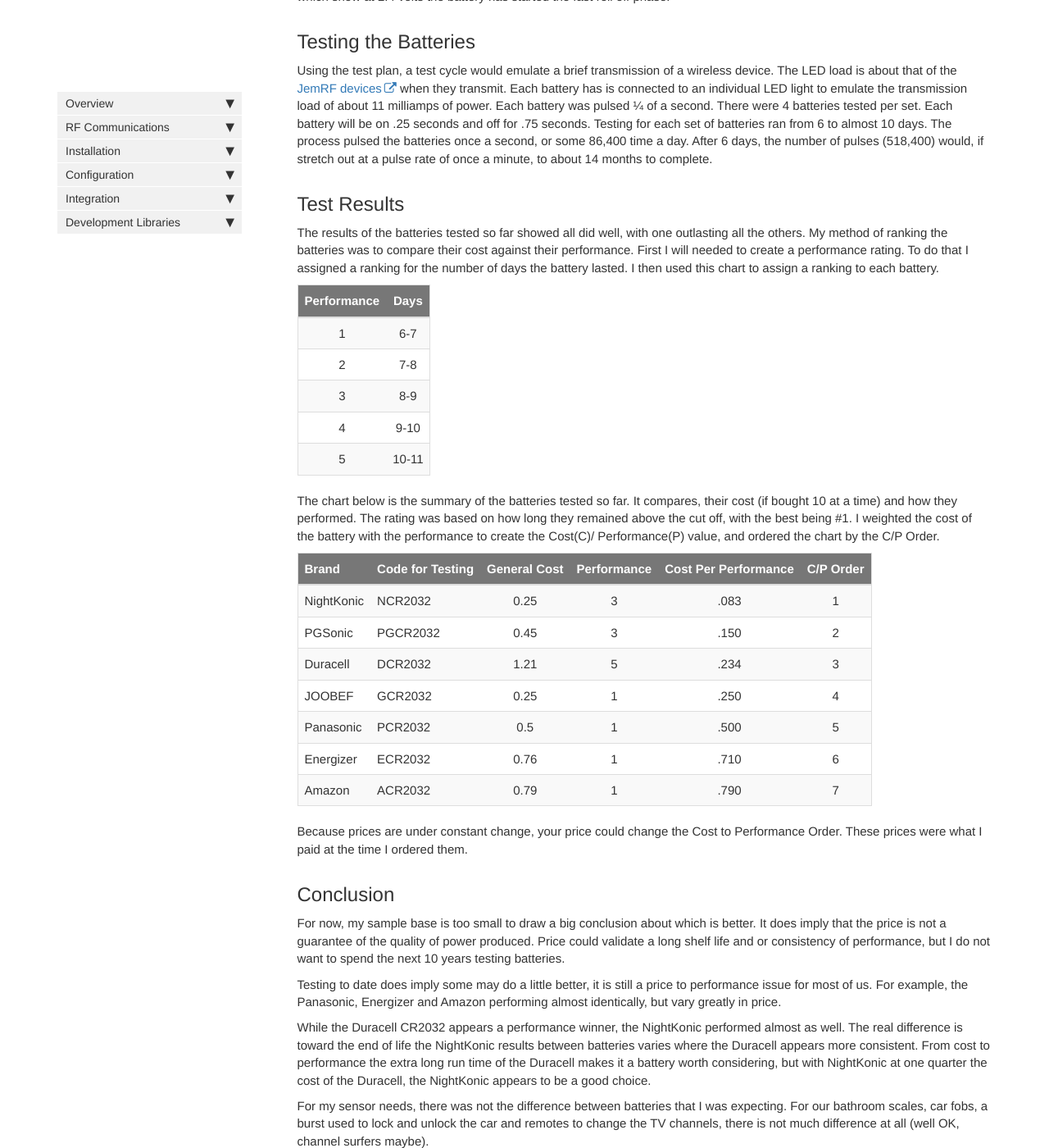
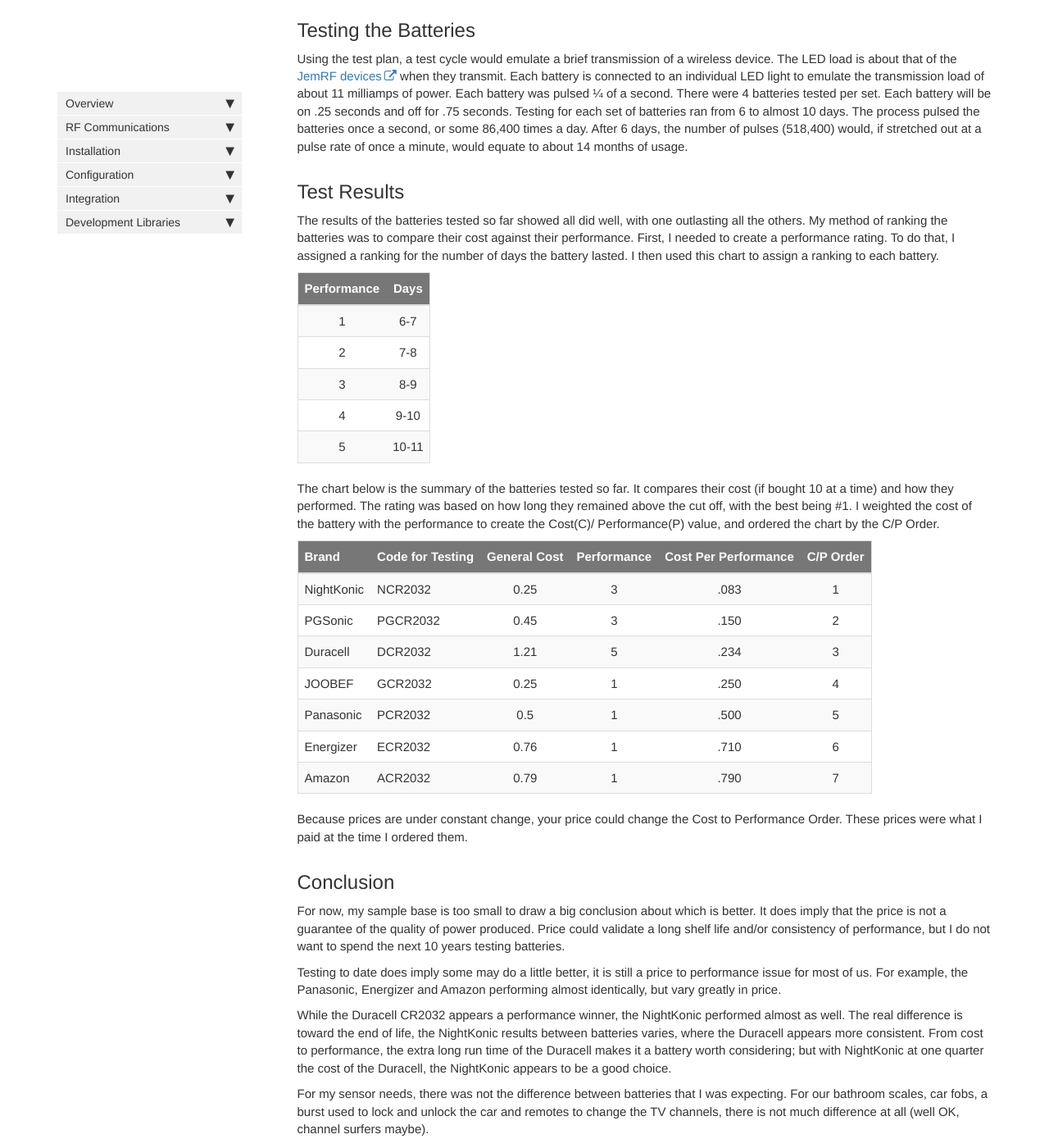
Before and after one commit to JemRF/RF-Documentation, a Jekyll site: the page built from pages/mydoc/cr2032_battery_testing.md, in a window 1280 px wide and 1400 px high, scrolled down 1339 px. Shown: the whole window at 82% size. Built offline with Jekyll 4.4.1, drawn with Linux system fonts in a browser that asks for light colours; comment, search, counter and statistics services are not loaded; some of the changed text lies outside the part shown.

Commit message:
JD-7 #comment gramer update and add graphic for test 6 #inwork

```diff
--- a/pages/mydoc/cr2032_battery_testing.md
+++ b/pages/mydoc/cr2032_battery_testing.md
@@ -25,12 +25,12 @@ I have also observed that a lithium battery will recover some when the load is r
 To better match real-world usage, the test conditions would need to be a load pulse, then a long rest and pulse again. To do that, we built a test rig to hold and test 4 CR2032 batteries. The testing was for each battery to turn on an LED for .25 seconds, one at a time, then repeat.  This cycle allowed each battery the same on and off time.  The off time being 3 times longer to allow for some battery recovery.
 The normal lithium CR2032 battery operates at 2.8 volts. So testing was run until the batteries were below 2.4 volts.  While batteries in many devices will still operate below 2.4 volts, I picked 2.4 volts based on manufacture data, which show at 2.4 volts the battery has started the fast roll off phase.
 ## Testing the Batteries
-Using the test plan, a test cycle would emulate a brief transmission of a wireless device.  The LED load is about that of the [JemRF devices](https://www.jemrf.com) when they transmit.  Each battery has is connected to an individual LED light to emulate the transmission load of about 11 milliamps of power. Each battery was pulsed ¼ of a second. There were 4 batteries tested per set.  Each battery will be on .25 seconds and off for .75 seconds.
-Testing for each set of batteries ran from 6 to almost 10 days.  The process pulsed the batteries once a second, or some 86,400 time a day.  After 6 days, the number of pulses (518,400) would, if stretch out at a pulse rate of once a minute, to about 14 months to complete.
+Using the test plan, a test cycle would emulate a brief transmission of a wireless device.  The LED load is about that of the [JemRF devices](https://www.jemrf.com) when they transmit.  Each battery is connected to an individual LED light to emulate the transmission load of about 11 milliamps of power. Each battery was pulsed ¼ of a second. There were 4 batteries tested per set.  Each battery will be on .25 seconds and off for .75 seconds.
+Testing for each set of batteries ran from 6 to almost 10 days.  The process pulsed the batteries once a second, or some 86,400 times a day.  After 6 days, the number of pulses (518,400) would, if stretched out at a pulse rate of once a minute, would equate to about 14 months of usage.
 
 ## Test Results
 The results of the batteries tested so far showed all did well, with one outlasting all the others. My method of ranking the batteries was to compare their cost against their performance.
-First I will needed to create a performance rating. To do that I assigned a ranking for the number of days the battery lasted. I then used this chart to assign a ranking to each battery.
+First, I needed to create a performance rating. To do that, I assigned a ranking for the number of days the battery lasted. I then used this chart to assign a ranking to each battery.
 
 |Performance|  Days  |
 |:----:|:------:|
@@ -40,7 +40,7 @@ First I will needed to create a performance rating. To do that I assigned a rank
 |    4   |  9-10  |
 |    5   |  10-11  |
 
- The chart below is the summary of the batteries tested so far.  It compares, their cost (if bought 10 at a time) and how they performed.  The rating was based on how long they remained above the cut off, with the best being #1.  I weighted the cost of the battery with the performance to create the Cost(C)/ Performance(P) value, and ordered the chart by the C/P Order.
+ The chart below is the summary of the batteries tested so far.  It compares their cost (if bought 10 at a time) and how they performed.  The rating was based on how long they remained above the cut off, with the best being #1.  I weighted the cost of the battery with the performance to create the Cost(C)/ Performance(P) value, and ordered the chart by the C/P Order.
 
 |Brand  |Code for Testing   |General Cost   |Performance    |Cost Per Performance|C/P Order|
 |-------|-------------------|:---------------:|:---------------:|:--------------:|:-----------:|
@@ -152,15 +152,17 @@ The Duracell best price I found was $1.21 each.  The Amazon cost $1.37 each.
 
 [Duracell on Amazon](https://www.amazon.com/gp/product/B019QPD9LG/ref=ox_sc_act_title_1?smid=A19DY5EK03NION&psc=1)
 
-{% include image.html file="cr2032_test_5.jpg" alt="Test Run 5 Extended"%}
+{% include image.html file="cr2032_test_5.jpg" alt="Test Run 5 "%}
 [Test Run 5 Amazon and Duracell batteries.](https://jemrf.github.io/RF-Documentation/images/cr2032_test_5.jpg)
 
-## Test 6 PGSonic and JOOBEF by GutAlkaLi
+### Test 6 PGSonic and JOOBEF by GutAlkaLi
 Test 6 was a smooth test with no interruptions or strange events.  This test lasted almost 9 days. Testing the PGSonic and JOOBEF batteries by GutAlkaLi, with the PGSonic lasting almost two days longer than the JOOBEF.   That adds a new battery to the high performers, the PGSonic curves are very close to the Nightknoic.  A future run off test between the PGSonic and the Nightkonic are needed.
 
 [ JOOBEF by GutAlkaLi on Amazon](https://www.amazon.com/Lithium-Battery-Electronic-Calculators-Watches/dp/B07SBMM72C/ref=sr_1_2?keywords=GutAlkaLi+cr2032&qid=1642128749&sr=8-2)
 
 [PGSonic on Amazon]( https://www.amazon.com/CR2032-3V-Lithium-Battery-10pcs/dp/B098ZW4GDY/ref=sr_1_8?crid=T2PSYLYDYD3D&keywords=pgsonic+cr2032&qid=1642128844&sprefix=pgsonic+cr2032%2Caps%2C1471&sr=8-8)
 
+{% include image.html file="cr2032_test_6.jpg" alt="Test Run 6"%}
+[Test run 6, PGSonic and JOOBEF](https://jemrf.github.io/RF-Documentation/images/cr2032_test_6.jpg)
 ### In Work
 I have three other brands on Amazon to test: JunPower, PGSonic & Nightkonic. It is Janurary 13, 2022, I will update this in a few weeks with those test results as each completes, as well as a joint retest of the Duracell vs the NightKonic.
```
Also changed, not shown: other parts of pages/mydoc/cr2032_battery_testing.md (+4 -4 lines), images/cr2032_test_6.JPG (added).
